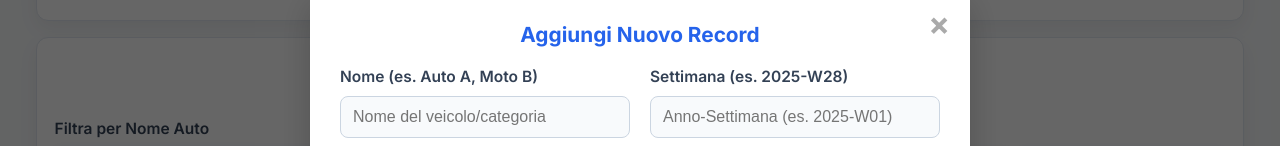
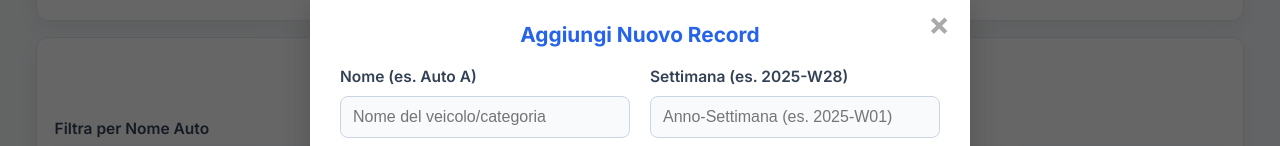
Before and after one commit to NicoMaker/Calcolo_km_auto, a website: page public/index.html in a window 1280 px wide. Both pictures are taken after a click on the button "Aggiungi Nuovo Record". Shown: the part 193-339 px from the top of the page. Drawn offline with Linux system fonts and the light colour scheme; no server answers.

Commit message:
modifca dati

```diff
--- a/public/index.html
+++ b/public/index.html
@@ -104,7 +104,7 @@
             <h2 class="modal-title">Aggiungi Nuovo Record</h2>
             <form id="addRecordForm" class="form-grid">
                 <div class="form-group">
-                    <label for="addName">Nome (es. Auto A, Moto B)</label>
+                    <label for="addName">Nome (es. Auto A)</label>
                     <input type="text" id="addName" name="name" placeholder="Nome del veicolo/categoria" required>
                 </div>
                 <div class="form-group">
```
